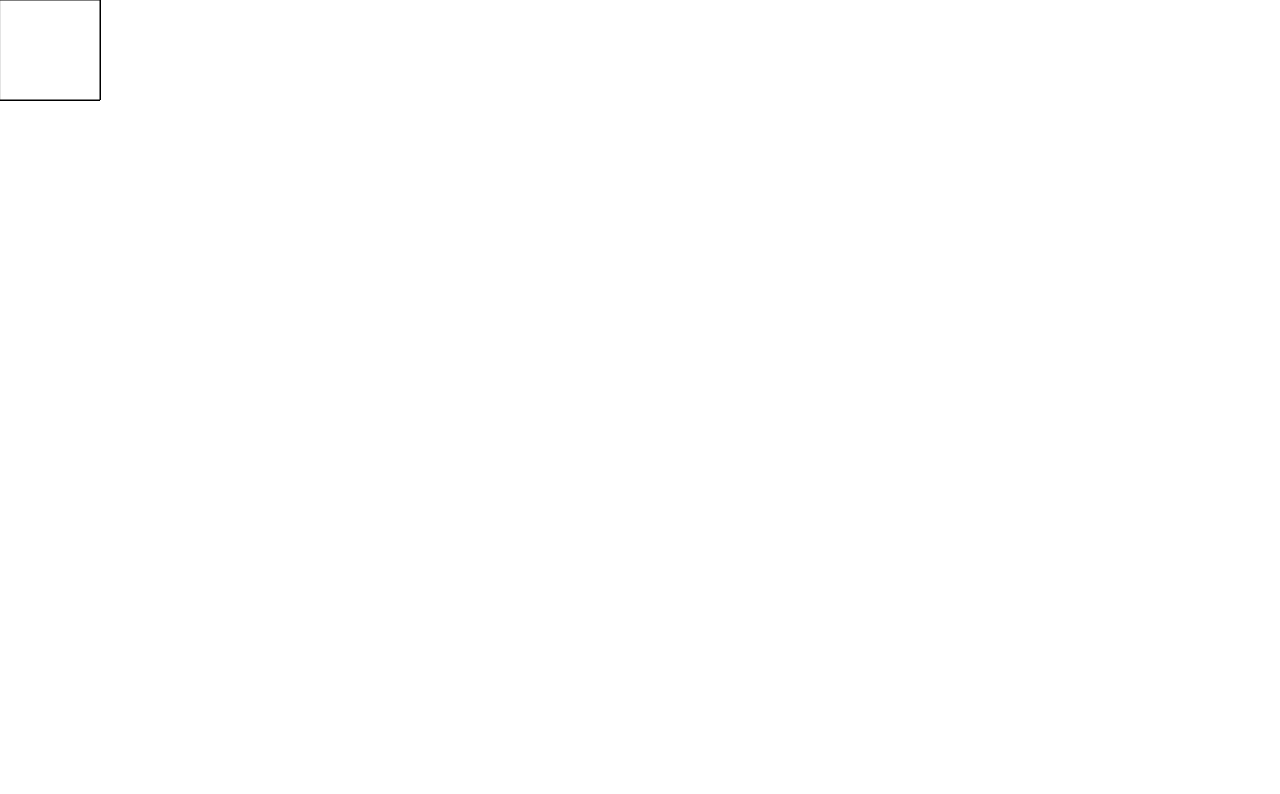
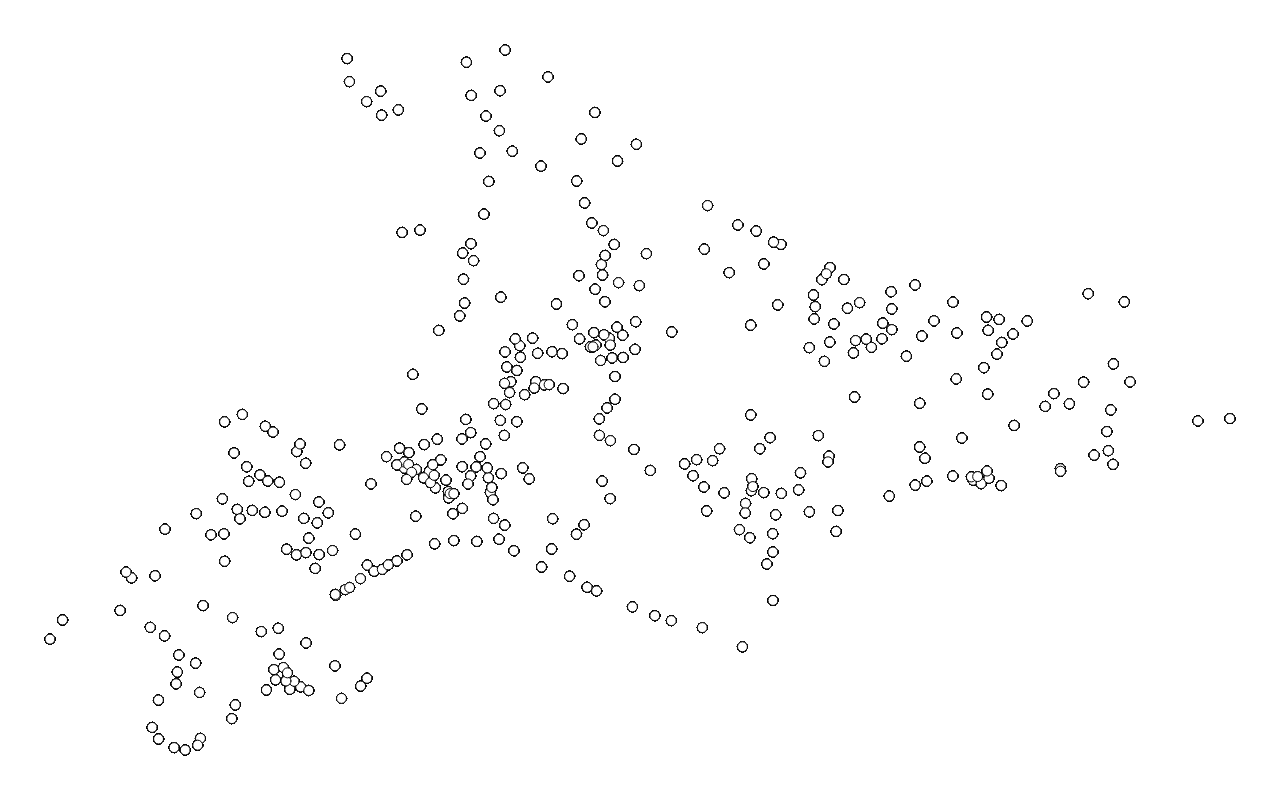
Before and after one commit to novogrammer/hello-p5-gml, a website built with Vite: page index.html in a window 1280 px wide. Built offline with nearby package versions, Linux system fonts and the light colour scheme.

Commit message:
アスペクト比を気にせず描画

```diff
--- a/src/App.ts
+++ b/src/App.ts
@@ -52,7 +52,6 @@ export default class App{
   onSetup(){
     const {width,height} = getElementSize(this.sectionElement);
     const {p}=this;
-
     p.createCanvas(width,height);
   }
   onWindowResized(){
@@ -61,9 +60,32 @@ export default class App{
     p.resizeCanvas(width,height);
 
   }
+  convertLatLngToVector(latlng:LatLng):p5.Vector{
+    const {p}=this;
+    // const sizeLatLng={
+    //   lat:this.max.lat - this.min.lat,
+    //   lng:this.max.lng - this.min.lng,
+    // };
+    const sizeCanvas=new p5.Vector(
+      p.width,
+      p.height
+    );
+    const padding=new p5.Vector(50,50);
+    // ひとまず単純にマッピング、アスペクト比は変わる
+
+    const x=p.map(latlng.lng,this.min.lng,this.max.lng,padding.x,sizeCanvas.x-padding.x);
+    const y=p.map(latlng.lat,this.min.lat,this.max.lat,sizeCanvas.y-padding.y,padding.y);
+    const v=new p5.Vector(x,y);
+    return v;
+  }
+
   onDraw(){
     const {p}=this;
-    p.rect(0,0,100,100);
+    // p.rect(0,0,100,100);
+    for(let point of this.points){
+      const v=this.convertLatLngToVector(point);
+      p.circle(v.x,v.y,10);
+    }
 
   }
 }
--- a/src/style.scss
+++ b/src/style.scss
@@ -2,3 +2,9 @@
 body {
   margin: 0;
 }
+
+
+.p-section-hero{
+  width:100%;
+  height:100vh;
+}
```
